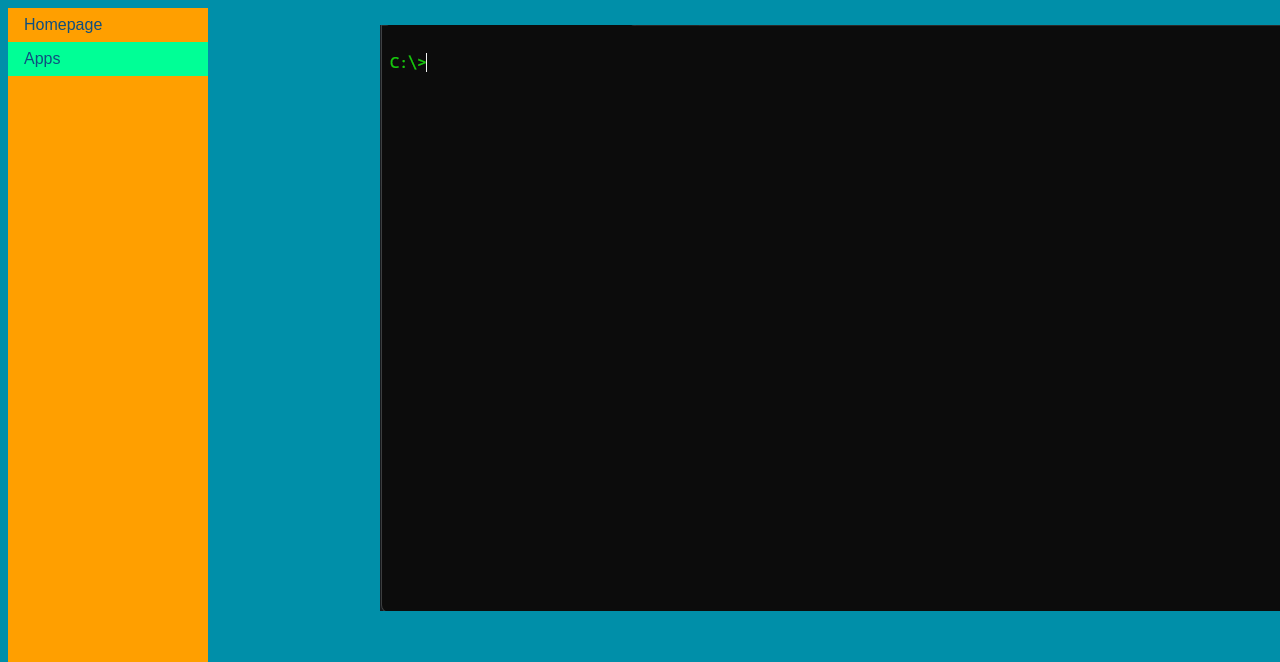
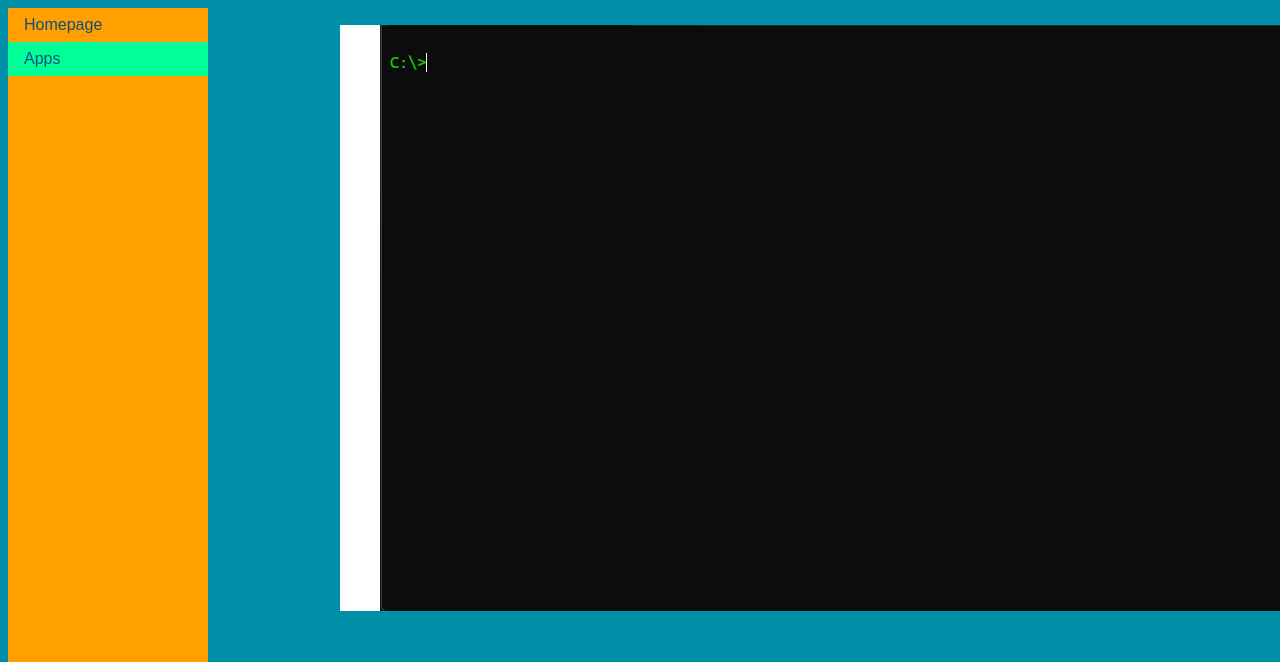
Before and after one commit to DEM-Network-Corporation/dem-network-corporation.github.io, a plain HTML site: page apps/index.html in a window 1280 px wide. Shown: the top 662 px of the page. Drawn offline with Linux system fonts and the light colour scheme.

Commit message:
Update main.css

```diff
--- a/stylesheet/main.css
+++ b/stylesheet/main.css
@@ -121,3 +121,6 @@ p.applist_title {
     font-size: 35px;
     color: #000000FF
 }
+div.imagedisplay {
+    background-color: #FFFFFFFF;
+}
```
